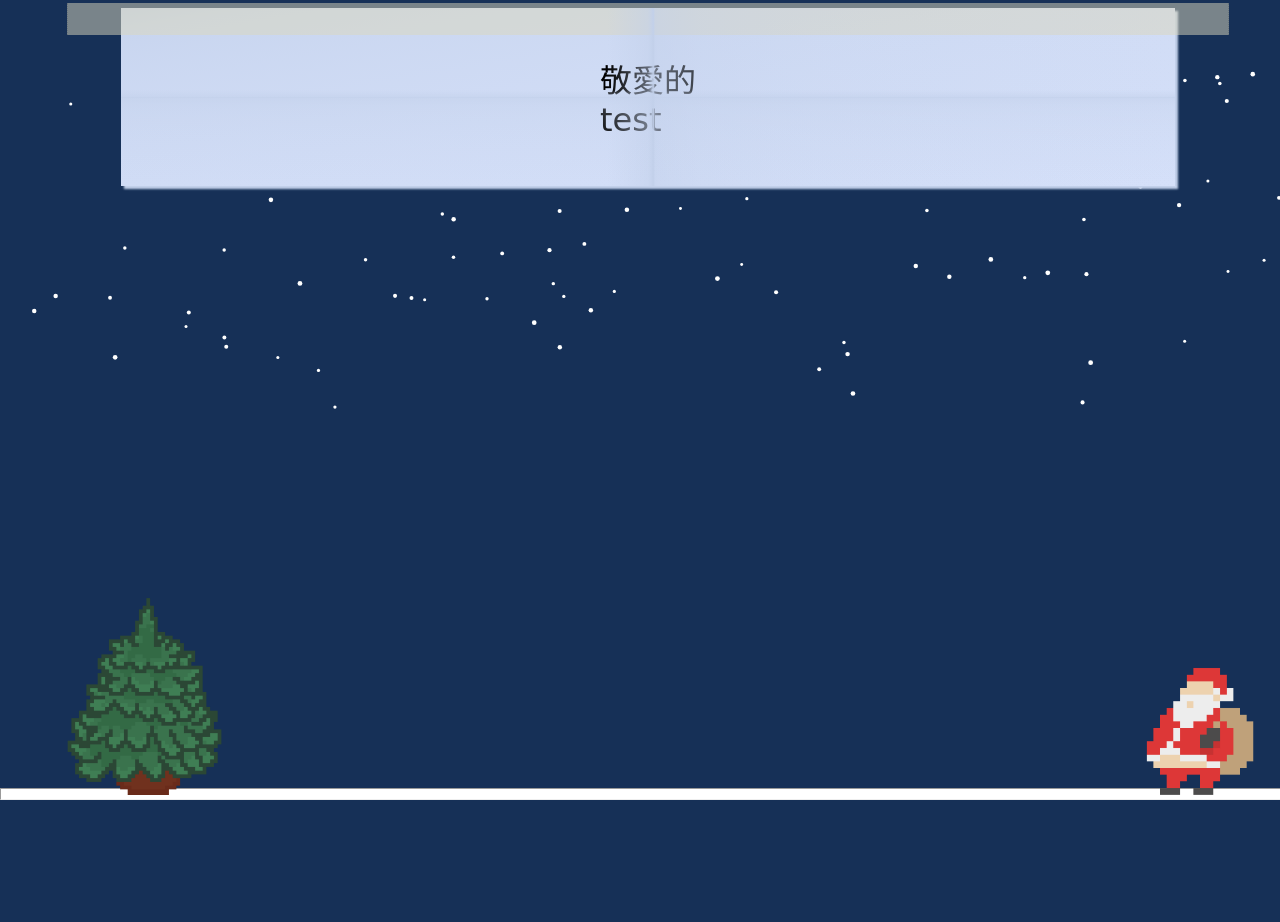
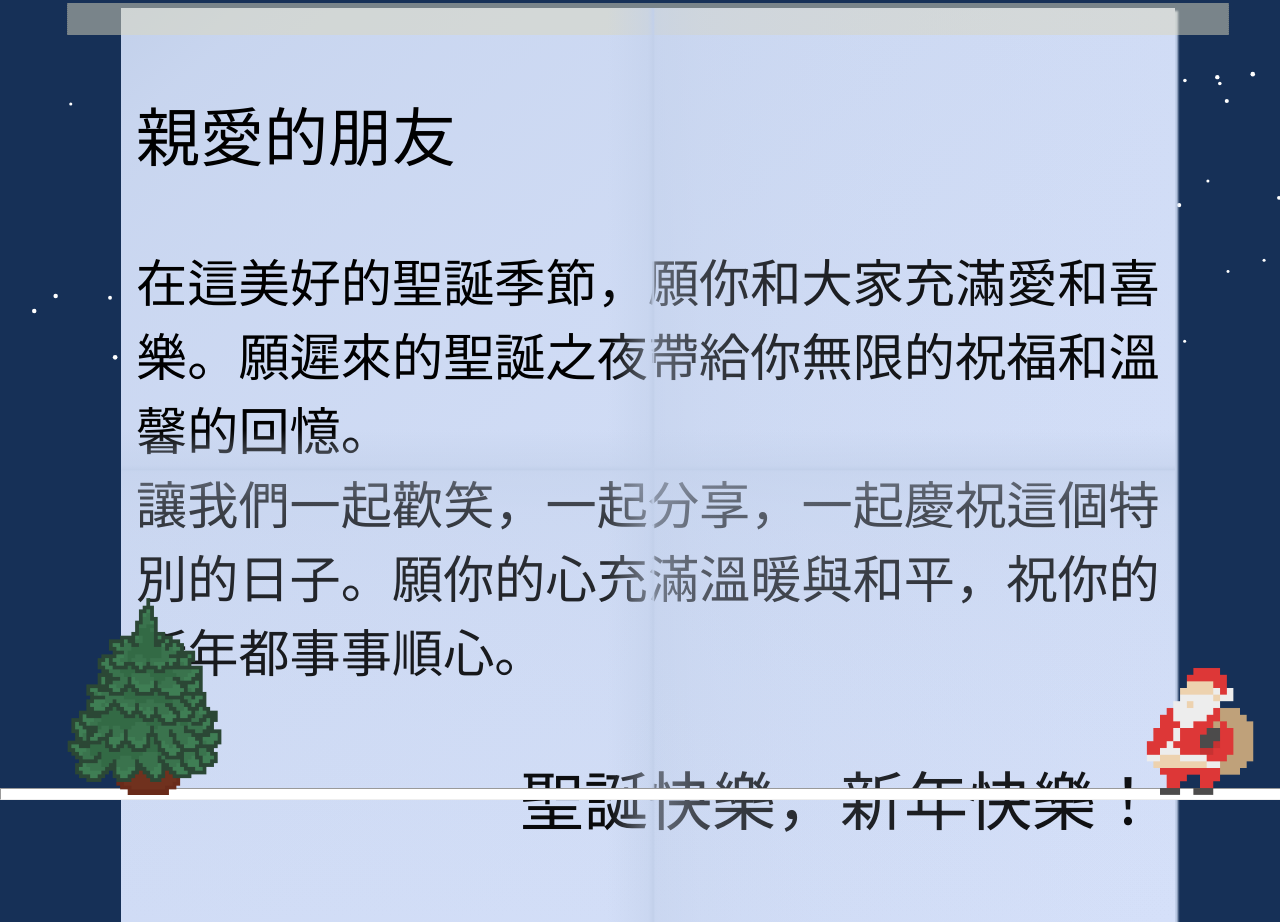
Before and after one commit to garyopen1876/Christmas-Card, a plain HTML site: page index.html in a window 1280 px wide. Before the commit the page ends 816 px from the top, so only its background shows below. Drawn offline with nearby package versions, Linux system fonts and the light colour scheme.

Commit message:
adjust word size

```diff
--- a/index.html
+++ b/index.html
@@ -26,6 +26,9 @@
     body {
         height: 100vh;
         width: 100vw;
+        display: flex;
+        align-items: center;
+        justify-content: center;
     }
 
     .blue {
@@ -39,12 +42,12 @@
         position: relative;
         background: linear-gradient(to bottom right, var(--paper-dark), 20%, var(--transparent)), var(--paper-color);
         max-width: 80%;
-        max-height: auto;
+        min-height: 50%;
         display: flex;
         align-items: center;
-        justify-content: center;
+        justify-content: space-around;
         font-family: "Caveat", cursive;
-        font-size: 2rem;
+        font-size: 4rem;
         box-shadow: var(--shadow-size) var(--shadow-size) 2px var(--paper-dark);
         margin: auto;
         padding: 15px;
@@ -85,6 +88,18 @@
         bottom: 5px;
     }
 
+    .word {
+        flex-direction: column;
+    }
+
+    .content {
+        font-size: 80%;
+    }
+
+    .tail-words {
+        text-align: right;
+    }
+
     hr {
         position: absolute;
         height: 10px;
@@ -94,20 +109,36 @@
         width: 100%;
         margin: 0;
     }
+
+    @media screen and (max-width: 600px) {
+        .content {
+            font-size: 800%;
+        }
+    }
 </style>
 
 <body>
     <canvas></canvas>
     <div class="paper blue">
         <div class="top-tape"></div>
-        <p>
-            敬愛的<br />
-            test
-        </p>
+        <div class="word">
+            <p class="title">
+                親愛的朋友
+            </p>
+            <p class="content">
+                在這美好的聖誕季節，願你和大家充滿愛和喜樂。願遲來的聖誕之夜帶給你無限的祝福和溫馨的回憶。<br />
+                讓我們一起歡笑，一起分享，一起慶祝這個特別的日子。願你的心充滿溫暖與和平，祝你的新年都事事順心。<br />
+            </p>
+            <p class="tail-words">
+                聖誕快樂，新年快樂！<br />
+            </p>
+        </div>
     </div>
-    <hr>
-    <img src="./assets/Tree.gif" class="tree" alt="Tree">
-    <img src="./assets/Santa.gif" class="santa" alt="Santa">
+    <div class="img-world">
+        <hr>
+        <img src="./assets/Tree.gif" class="tree" alt="Tree">
+        <img src="./assets/Santa.gif" class="santa" alt="Santa">
+    </div>
 </body>
 <script type="text/babel">
     const canvas = document.querySelector('canvas')
```
